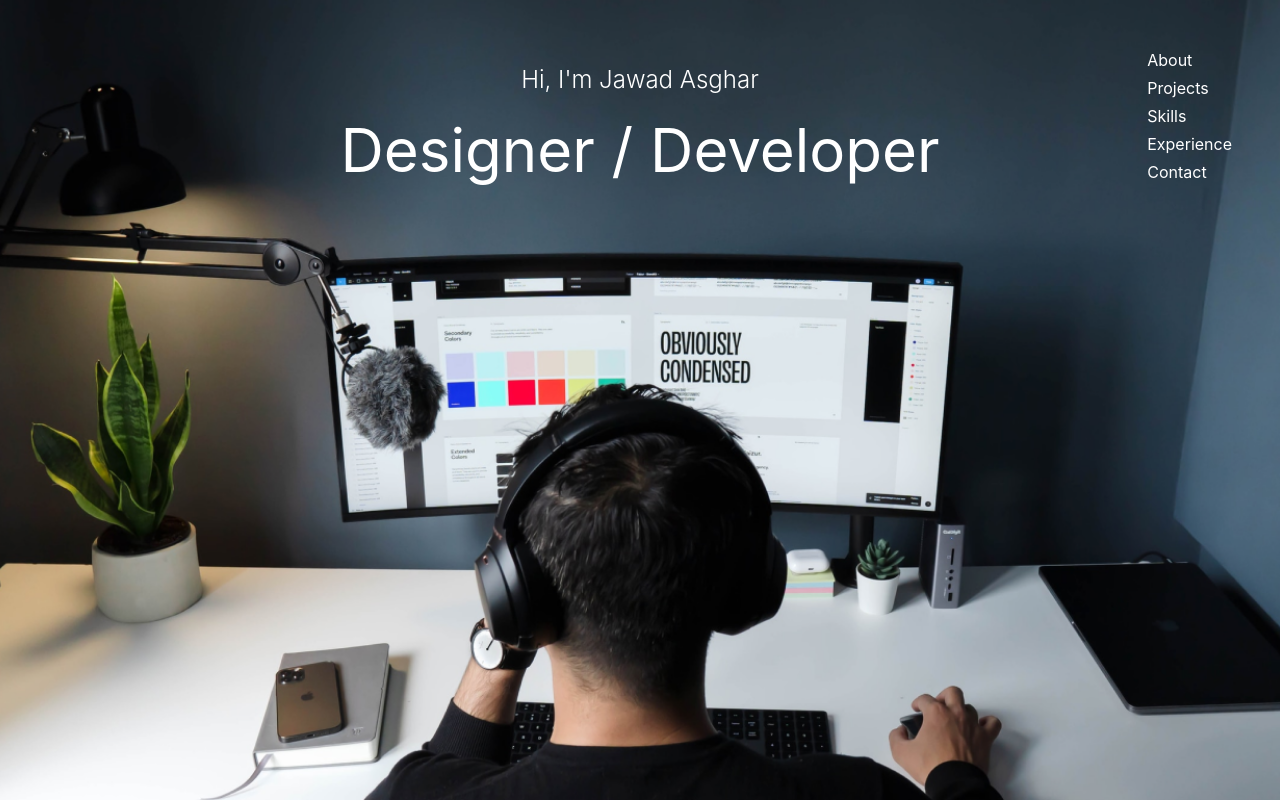
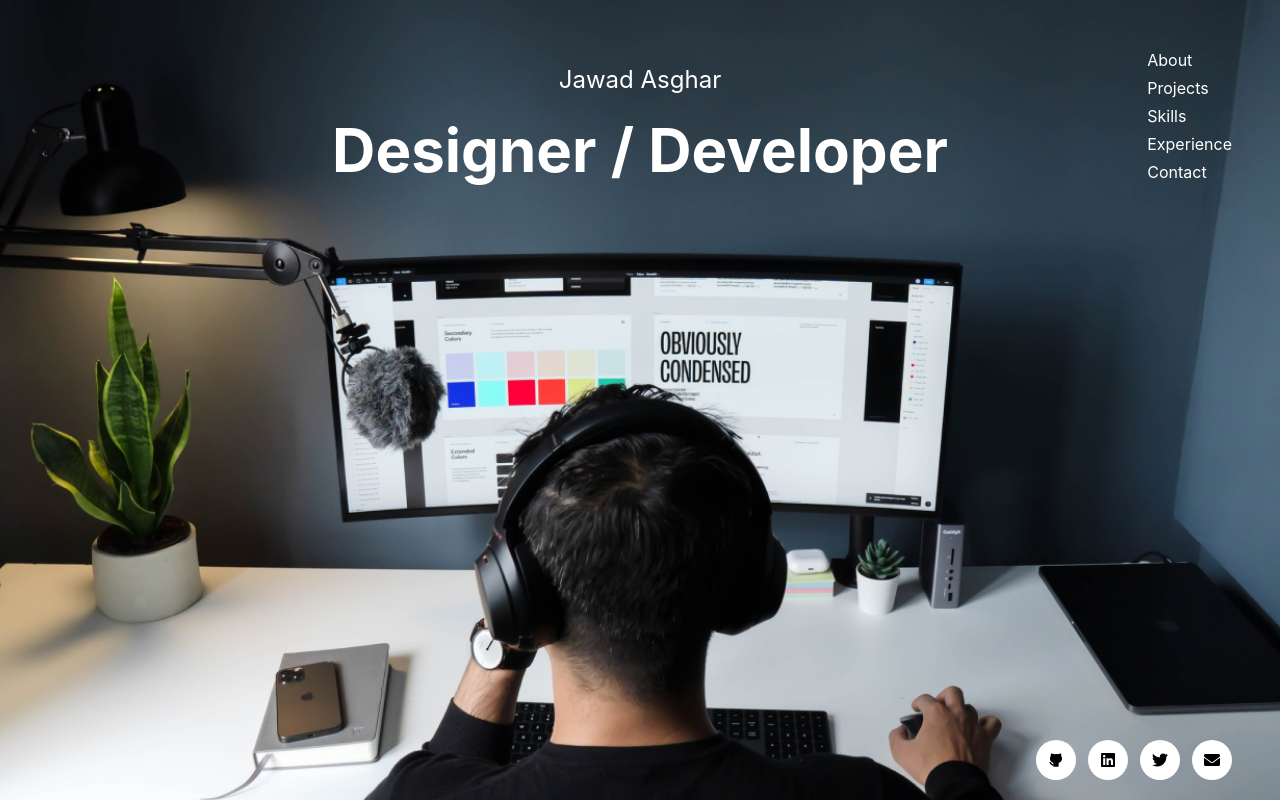
Before and after one commit to JAWAD-ASGHAR/Portfolio, a React (Vite) app: page / in a window 1280 px wide. Built offline with nearby package versions, Linux system fonts and the light colour scheme.

Commit message:
added home socials

```diff
--- a/src/components/Home.jsx
+++ b/src/components/Home.jsx
@@ -1,11 +1,27 @@
 import React from "react";
 
-const links = [
+const pages = [
   { id: 1, href: "/about", text: "About" },
   { id: 2, href: "/projects", text: "Projects" },
   { id: 3, href: "/skills", text: "Skills" },
   { id: 4, href: "/experience", text: "Experience" },
   { id: 5, href: "/contact", text: "Contact" },
+];
+
+import { FaLinkedin, FaTwitter, FaEnvelope } from "react-icons/fa";
+import { TbBrandGithubFilled } from "react-icons/tb";
+import Tooltip from "./Tooltip";
+
+const socials = [
+  { id: 1, href: "https://github.com/JAWAD-ASGHAR", icon: <TbBrandGithubFilled color="black" />, text: "GitHub" },
+  { id: 2, href: "https://www.linkedin.com/in/jawad-a-dev/", icon: <FaLinkedin color="black" />, text: "LinkedIn" },
+  { id: 3, href: "#", icon: <FaTwitter color="black" />, text: "Twitter" },
+  {
+    id: 4,
+    href: "mailto:connect.jawadasghar@gmail.com",
+    icon: <FaEnvelope color="black" />,
+    text: "Email",
+  },
 ];
 
 const Home = () => {
@@ -16,17 +32,39 @@ const Home = () => {
         style={{ backgroundImage: "url('/developer.png')" }}
       >
         <div className="pt-16 flex flex-col items-center">
-          <h2 className="text-aliceblue text-2xl font-light">Hi, I'm Jawad Asghar</h2>
-          <h1 className="text-aliceblue text-6xl mt-6">Designer / Developer</h1>
+          <h2 className="text-aliceblue text-2xl font-normal">Jawad Asghar</h2>
+          <h1 className="text-aliceblue text-6xl font-bold mt-6">Designer / Developer</h1>
         </div>
       </div>
 
       <div className="fixed top-12 right-12">
         <ul className="flex flex-col gap-1">
-          {links.map((link) => (
+          {pages.map((link) => (
             <li className="hover:cursor-pointer hover:opacity-80 hover:translate-x-1 duration-300 transition-all ease-in-out" key={link.id}>
               <a href={link.href}>{link.text}</a>
             </li>
+          ))}
+        </ul>
+      </div>
+
+      <div className="fixed bottom-5 right-12">
+        <ul className="flex gap-3">
+          {socials.map((social) => (
+           <Tooltip text={social.text}>
+             <li
+               onClick={(e) => {
+                 if (social.href === "#") {
+                   e.preventDefault();
+                 } else {
+                   window.open(social.href, "_blank");
+                 }
+               }}
+               className={`h-10 rounded-full justify-center items-center flex w-10 bg-white ${social.href === "#" ? "cursor-not-allowed" : "hover:cursor-pointer"} hover:opacity-80 duration-300 transition-all ease-in-out`}
+               key={social.id}
+             >
+              {social.icon}
+            </li>
+           </Tooltip>
           ))}
         </ul>
       </div>
```
